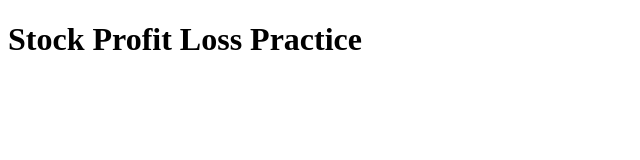
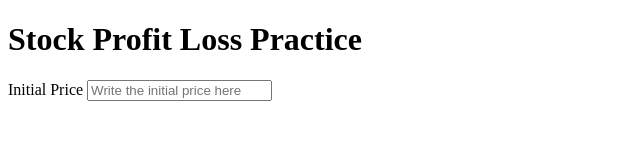
Before and after one commit to Dipta437/javascrpt-practice-1, a plain HTML site: page index.html in a window 1280 px wide. Shown: the whole page, without its empty margins (0-640 px from the left). Drawn offline with Linux system fonts and the light colour scheme.

Commit message:
added initial input

```diff
--- a/index.html
+++ b/index.html
@@ -9,6 +9,9 @@
 </head>
 <body>
     <h1>Stock Profit Loss Practice</h1>
+    <label for="initial-price">Initial Price
+        <input type="number" placeholder="Write the initial price here">
+    </label>
     <script src="app.js" type="text/javascript"></script>
 </body>
 </html>
```
